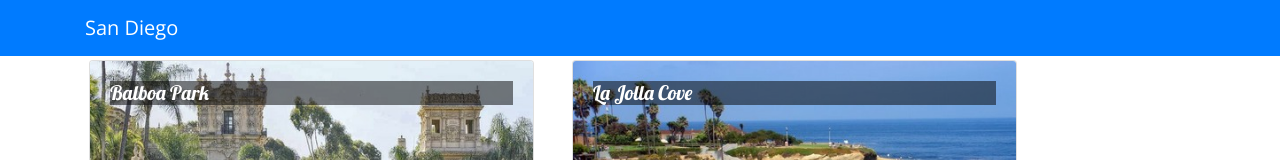
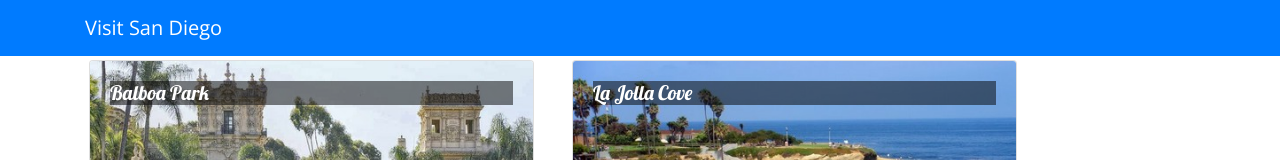
Before and after one commit to CelineCambier/sandiego, a React (Create React App) app: page / in a window 1280 px wide. Shown: the top 160 px of the page. Built offline with nearby package versions, Linux system fonts and the light colour scheme.

Commit message:
Presentational and container Components

```diff
--- a/src/App.js
+++ b/src/App.js
@@ -1,29 +1,15 @@
 import React, { Component } from 'react';
-import { Navbar, NavbarBrand } from 'reactstrap';
-import Directory from './components/DirectoryComponent';
+import Main from './components/MainComponent';
 import './App.css';
-import { LOCATIONS } from './shared/locations';
 
 class App extends Component {
-  constructor(props) {
-    super(props);
-    this.state = {
-      locations: LOCATIONS
-    };
-  }
-
   render() {
     return (
       <div className="App">
-        <Navbar dark color="primary">
-          <div className="container">
-            <NavbarBrand href="/">San Diego</NavbarBrand>
-          </div>
-        </Navbar>
-        <Directory locations={this.state.locations} />
+        <Main />
       </div>
     );
-  }
+  };
 }
 
 export default App;
--- a/src/components/DirectoryComponent.js
+++ b/src/components/DirectoryComponent.js
@@ -1,24 +1,13 @@
 import React, { Component } from 'react';
 import { Card, CardImg, CardImgOverlay, CardTitle } from 'reactstrap';
-import LocationInfo from './LocationInfoComponent';
+
 
 class Directory extends Component {
-    constructor(props) {
-        super(props);
-        this.state = {
-            selectedLocation: null
-        };
-    }
-
-    onLocationSelect(location) {
-        this.setState({ selectedLocation: location });
-    }
-
     render() {
         const directory = this.props.locations.map(location => {
             return (
                 <div key={location.id} className="col-md-5 m-1">
-                    <Card onClick={() => this.onLocationSelect(location)}>
+                    <Card onClick={() => this.props.onClick(location.id)}>
                         <CardImg src={location.image} alt={location.name} />
                         <CardImgOverlay>
                             <CardTitle>{location.name}</CardTitle>
@@ -33,7 +22,6 @@ class Directory extends Component {
                 <div className="row">
                     {directory}
                 </div>
-                <LocationInfo location={this.state.selectedLocation}></LocationInfo>
             </div>
         );
     }
--- a/src/components/LocationInfoComponent.js
+++ b/src/components/LocationInfoComponent.js
@@ -37,13 +37,16 @@ class LocationInfo extends Component {
 
     render() {
         if (this.props.location) {
-            return <div className="row">
-                {this.renderLocation(this.props.location)}
-                {this.renderComments(this.props.location.comments)}
-            </div>;
-        } else {
-            return <div />;
+            return (
+                <div className="container">
+                    <div className="row">
+                        {this.renderLocation(this.props.location)}
+                        {this.renderComments(this.props.location.comments)}
+                    </div>
+                </div>
+            );
         }
+        return <div />;
     }
 }
 
--- /dev/null
+++ b/src/components/MainComponent.js
@@ -0,0 +1,35 @@
+import React, { Component } from 'react';
+import { Navbar, NavbarBrand } from 'reactstrap';
+import Directory from './DirectoryComponent';
+import { LOCATIONS } from '../shared/locations';
+import LocationInfo from './LocationInfoComponent';
+
+class Main extends Component {
+    constructor(props) {
+        super(props);
+        this.state = {
+            locations: LOCATIONS,
+            selectedLocation: null
+        };
+    }
+
+    onLocationSelect(locationId) {
+        this.setState({ selectedLocation: locationId });
+    }
+
+    render() {
+        return (
+            <div>
+                <Navbar dark color="primary">
+                    <div className="container">
+                        <NavbarBrand href="/">Visit San Diego</NavbarBrand>
+                    </div>
+                </Navbar>
+                <Directory locations={this.state.locations} onClick={(locationId) => this.onLocationSelect(locationId)}/>
+                <LocationInfo location={this.state.locations.filter(location => location.id === this.state.selectedLocation)[0]} />
+            </div>
+        );
+    }
+}
+
+export default Main;
```
